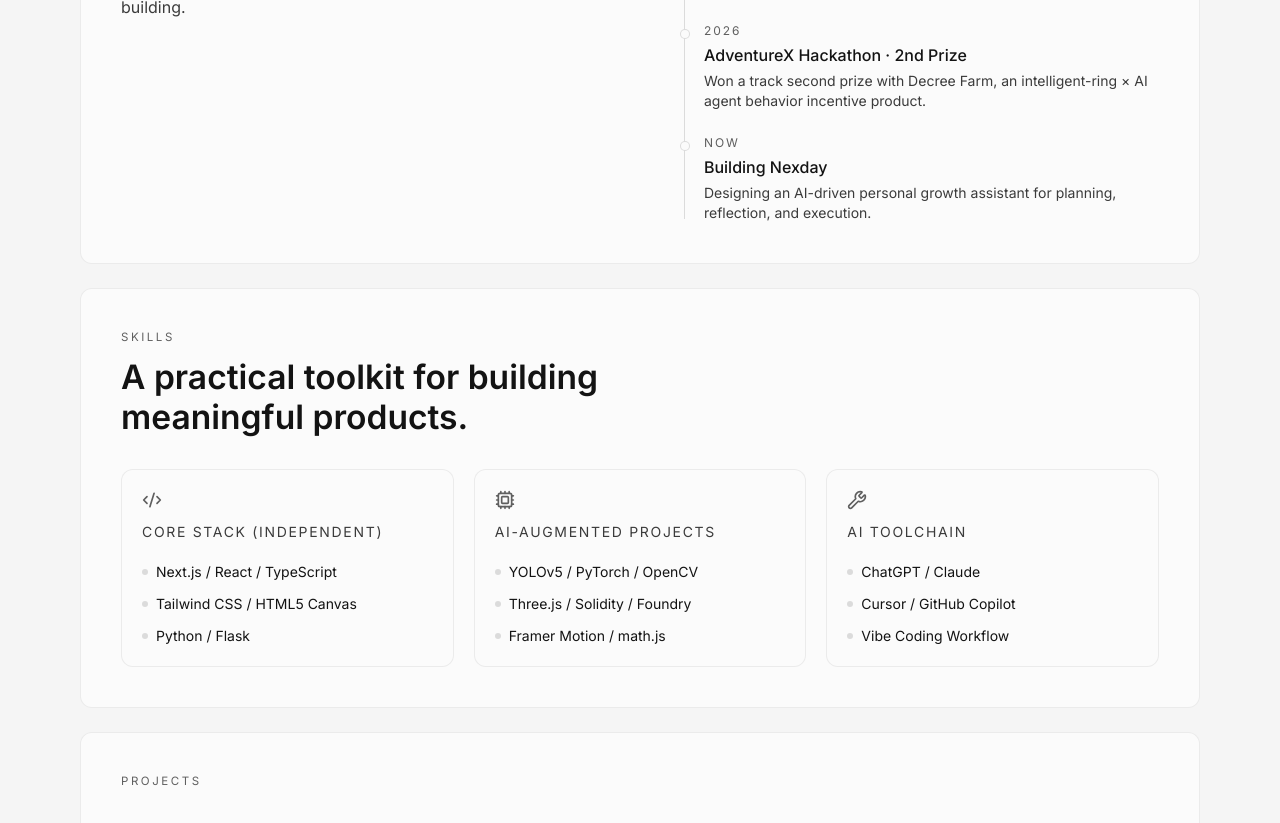
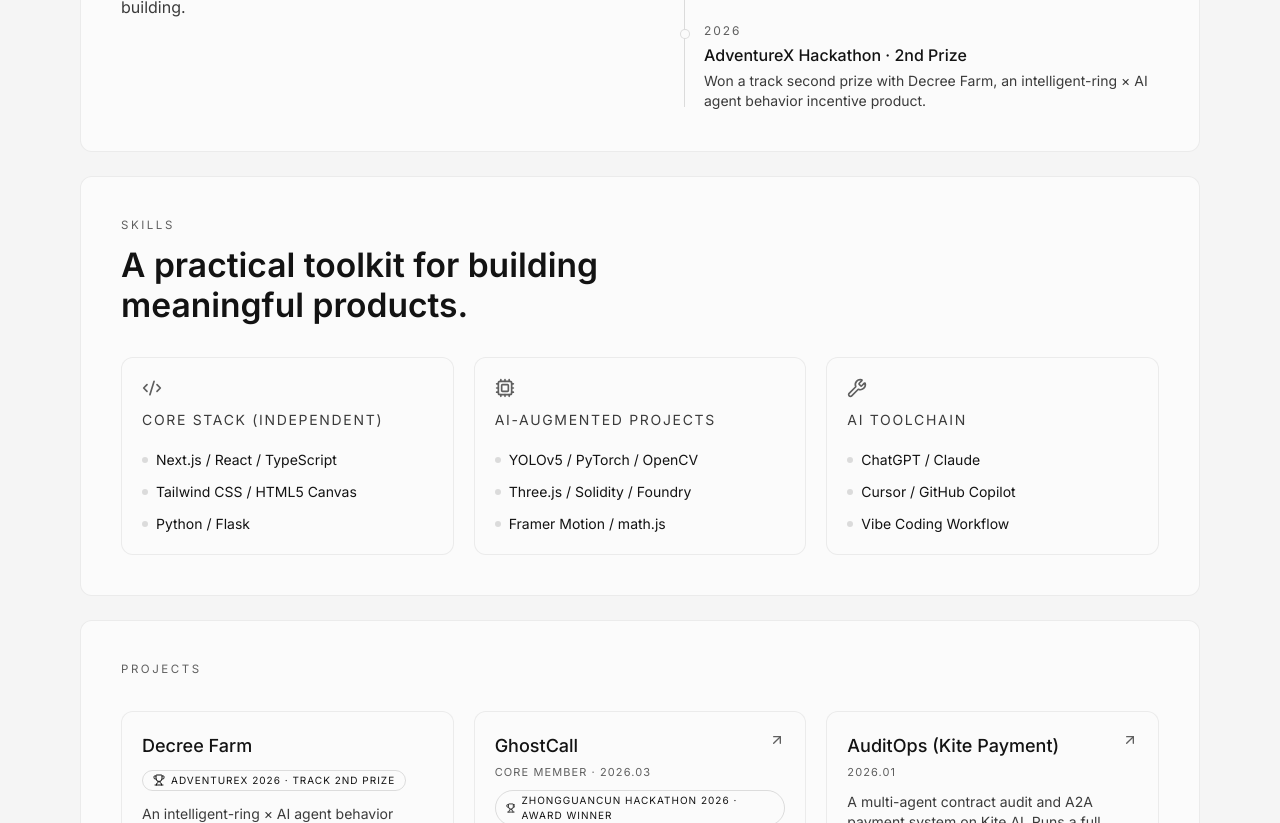
Before and after one commit to ChaseChai/chasechai-portfolio, a Next.js app: page / in a window 1280 px wide. Shown: the part 1020-1843 px from the top of the page. Built offline with nearby package versions, Linux system fonts and the light colour scheme.

Commit message:
content: remove 'Now / Building Nexday' timeline node

```diff
--- a/src/i18n/resources.ts
+++ b/src/i18n/resources.ts
@@ -43,12 +43,6 @@ export const resources = {
             title: "AdventureX Hackathon · 2nd Prize",
             description:
               "Won a track second prize with Decree Farm, an intelligent-ring × AI agent behavior incentive product.",
-          },
-          {
-            year: "Now",
-            title: "Building Nexday",
-            description:
-              "Designing an AI-driven personal growth assistant for planning, reflection, and execution.",
           },
         ],
       },
@@ -199,11 +193,6 @@ export const resources = {
             description:
               "凭借「戒律农场 Decree Farm」智能戒指 × AI Agent 行为激励产品获得赛道二等奖。",
           },
-          {
-            year: "现在",
-            title: "开发 Nexday",
-            description: "构建 AI 驱动的个人成长助手，连接计划、执行与复盘。",
-          },
         ],
       },
       skills: {
```
